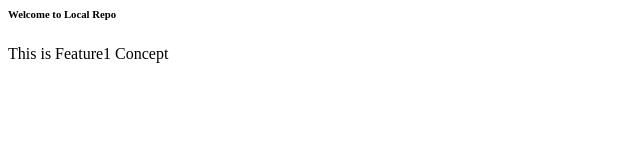
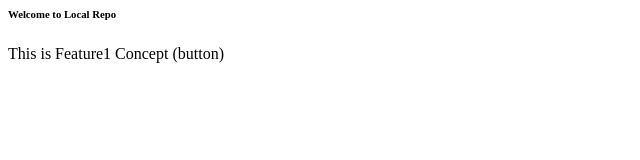
Before and after one commit to venkataprasad1998/localrepo, a plain HTML site: page index.html in a window 1280 px wide. Shown: the full height of the page, 0-640 px from the left. Drawn offline with Linux system fonts and the light colour scheme.

```diff
--- a/index.html
+++ b/index.html
@@ -1,4 +1,4 @@
 <h6>
     Welcome to Local Repo
 </h6>
-<p>This is Feature1 Concept</p>
+<p>This is Feature1 Concept (button)</p>
```
